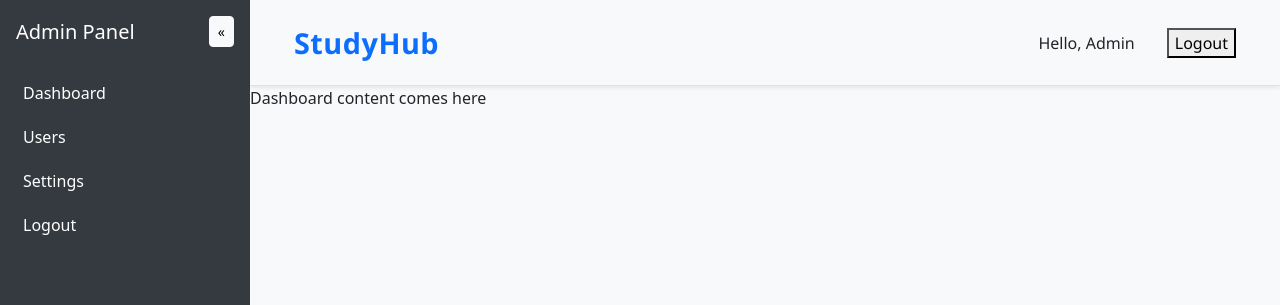
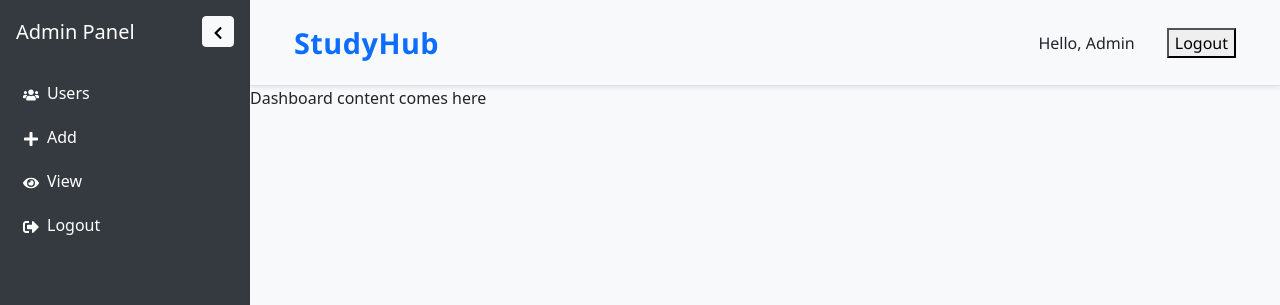
Before and after one commit to sowmiyacodes/studyhubfrontend, a React (Create React App) app: page /admin in a window 1280 px wide. Shown: the top 305 px of the page. Built offline with nearby package versions, Linux system fonts and the light colour scheme.

Commit message:
icons installed changed the admin sidebar collapse now the user login as admin works properly

```diff
--- a/package.json
+++ b/package.json
@@ -13,6 +13,7 @@
     "react": "^19.1.1",
     "react-bootstrap": "^2.10.10",
     "react-dom": "^19.1.1",
+    "react-icons": "^5.5.0",
     "react-router-dom": "^7.9.3",
     "react-scripts": "5.0.1",
     "web-vitals": "^2.1.4"
--- a/src/components/admin/AdminSidebar.css
+++ b/src/components/admin/AdminSidebar.css
@@ -11,15 +11,20 @@
   width: 80px;
 }
 
+/* Nav links */
 .sidebar .nav-link {
   color: white;
   padding: 10px 15px;
+  display: flex;
+  align-items: center;
+  transition: all 0.3s;
 }
 
 .sidebar .nav-link:hover {
   background-color: #495057;
 }
 
+/* Sidebar header */
 .sidebar-header h5 {
   margin: 0;
 }
@@ -28,8 +33,13 @@
   display: none;
 }
 
+/* Hide text labels when collapsed */
+.sidebar.collapsed .nav-link .label {
+  display: none;
+}
+
+/* Center icons when collapsed */
 .sidebar.collapsed .nav-link {
-  text-align: center;
+  justify-content: center;
   padding: 10px 0;
-  white-space: nowrap;
 }
--- a/src/components/admin/AdminSidebar.jsx
+++ b/src/components/admin/AdminSidebar.jsx
@@ -1,5 +1,6 @@
 import React, { useState } from 'react';
 import { Nav } from 'react-bootstrap';
+import { FaUsers, FaPlus, FaEye, FaSignOutAlt, FaBars, FaChevronLeft } from 'react-icons/fa';
 import './AdminSidebar.css';
 
 const AdminSidebar = () => {
@@ -7,19 +8,28 @@ const AdminSidebar = () => {
 
   const toggleSidebar = () => setCollapsed(!collapsed);
 
+  const navItems = [
+    { icon: <FaUsers />, label: 'Users', href: '#' },
+    { icon: <FaPlus />, label: 'Add', href: '#' },
+    { icon: <FaEye />, label: 'View', href: '#' },
+    { icon: <FaSignOutAlt />, label: 'Logout', href: '#' },
+  ];
+
   return (
     <div className={`sidebar d-flex flex-column ${collapsed ? 'collapsed' : ''}`}>
       <div className="sidebar-header p-3 d-flex justify-content-between align-items-center">
         {!collapsed && <h5 className="m-0">Admin Panel</h5>}
         <button className="btn btn-sm btn-light" onClick={toggleSidebar}>
-          {collapsed ? '»' : '«'}
+          {collapsed ? <FaBars /> : <FaChevronLeft />}
         </button>
       </div>
       <Nav className="flex-column p-2">
-        <Nav.Link href="#">Dashboard</Nav.Link>
-        <Nav.Link href="#">Users</Nav.Link>
-        <Nav.Link href="#">Settings</Nav.Link>
-        <Nav.Link href="#">Logout</Nav.Link>
+        {navItems.map((item, idx) => (
+          <Nav.Link key={idx} href={item.href} className="d-flex align-items-center">
+            <span className="icon">{item.icon}</span>
+            {!collapsed && <span className="label ms-2">{item.label}</span>}
+          </Nav.Link>
+        ))}
       </Nav>
     </div>
   );
--- a/src/components/auth/login.component.jsx
+++ b/src/components/auth/login.component.jsx
@@ -50,7 +50,7 @@ const LoginForm = () => {
       });
 
       const data = await response.json();
-
+      console.log(data);
       if (response.ok) {
         setMessage(data.message || "Login successful!");
 
@@ -58,9 +58,13 @@ const LoginForm = () => {
         if (data.display_name && data.email) {
           Cookies.set("display_name", data.display_name, { expires: 1 });
           Cookies.set("email", data.email, { expires: 1 });
-
+           Cookies.set("user_access", data.user_access, { expires: 1 });
           // ✅ update Navbar immediately
-          setUser({ display_name: data.display_name, email: data.email });
+          setUser({
+    display_name: data.display_name,
+    email: data.email,
+    user_access: data.user_access,
+  });
         }
 
         // optional: store token if needed
--- a/src/components/header/header.component.jsx
+++ b/src/components/header/header.component.jsx
@@ -37,6 +37,9 @@ const Header = () => {
                   </Dropdown.Toggle>
                   <Dropdown.Menu>
                     <Dropdown.ItemText>{user.email}</Dropdown.ItemText>
+                    {user.user_access === "admin" && (
+    <Dropdown.Item as={Link} to="/admin">Admin Panel</Dropdown.Item>
+  )}
                     <Dropdown.Divider />
                     <Dropdown.Item onClick={handleLogout}>Logout</Dropdown.Item>
                   </Dropdown.Menu>
```
Also changed, not shown: 1 other file (tests, documents, lock files or other folders).
